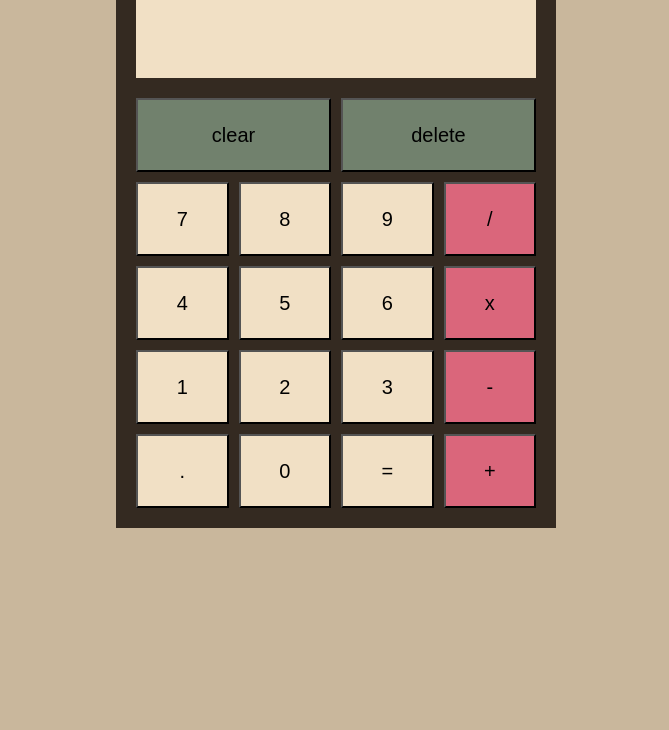
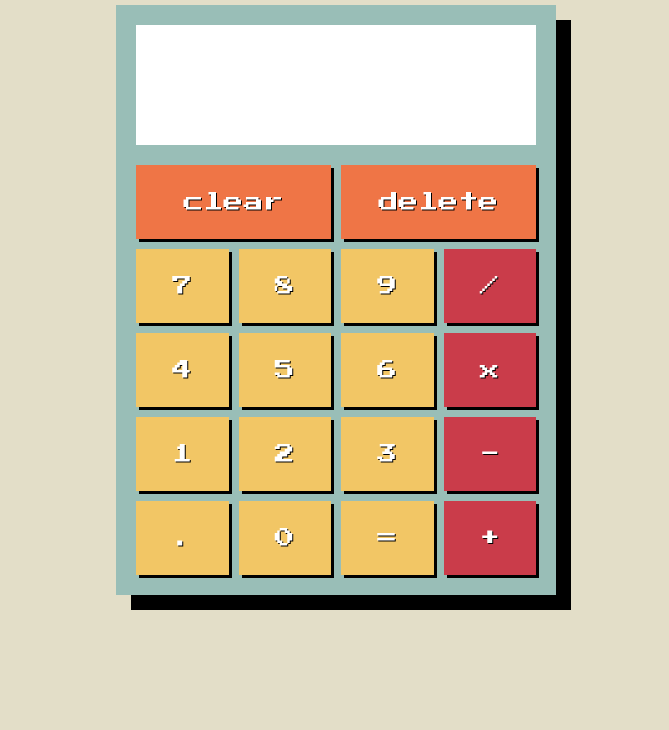
Before and after one commit to kaiakm/calculator, a plain HTML site: page index.html in a window 1280 px wide. Shown: the part 70-800 px from the top of the page, without its empty margins (304-973 px from the left). Drawn offline with Linux system fonts and the light colour scheme.

Commit message:
complete!!

```diff
--- a/index.html
+++ b/index.html
@@ -4,11 +4,15 @@
     <meta charset="UTF-8">
     <link rel="stylesheet" href="style.css">
     <script src="script.js" defer></script>
+    <link rel="preconnect" href="https://fonts.googleapis.com">
+<link rel="preconnect" href="https://fonts.gstatic.com" crossorigin>
+<link href="https://fonts.googleapis.com/css2?family=Press+Start+2P&display=swap" rel="stylesheet">
     <meta http-equiv="X-UA-Compatible" content="IE=edge">
     <meta name="viewport" content="width=device-width, initial-scale=1.0">
     <title>calculator</title>
 </head>
 <body>
+    <h1>good ol' calculator</h1>
     <div class="calculator">
         <div class="display">
             <div class="former-number"></div>
--- a/style.css
+++ b/style.css
@@ -1,13 +1,16 @@
 body {
-    background: #C9B79C;
+    background: #e3dec8;
+    font-family: 'Press Start 2P', sans-serif;
+    text-align: center;
 }
 
 .calculator {
-    background: #342A21;
+    background: #99beb7;
     width: 400px;
     height: 550px;
-    margin: auto;
+    margin: 20px auto;
     display: flex;
+    box-shadow: 15px 15px;
     flex-direction: column;
     gap: 20px;
     padding: 20px;
@@ -16,7 +19,7 @@ body {
 .display {
     height: 100px;
     padding: 10px;
-    background: #f1e0c5;
+    background: #fff;
     display: flex;
     flex-direction: column;
     justify-content: center;
@@ -53,17 +56,27 @@ body {
 }
 
 button {
+    font-family: 'Press Start 2P', sans-serif;
     width: 100%;
     font-size: 20px;
     padding: 10px;
-    background: #f1e0c5;
+    background: #f2c665;
+    border: 1px solid #b58c33;
+    box-shadow: 3px 3px #000;
+    border: 0;
+    color: #fff;
+    text-shadow: 1px 1px 0px #000;
+}
+
+button:active {
+    transform: translateY(3px) translateZ(3px);
 }
 
 .clear,
 .delete {
-    background-color: #71816D;
+    background-color: #ef7546;
 }
 
 .operator {
-    background-color: #DA667B;
+    background-color: #ca3c4a;
 }
```
